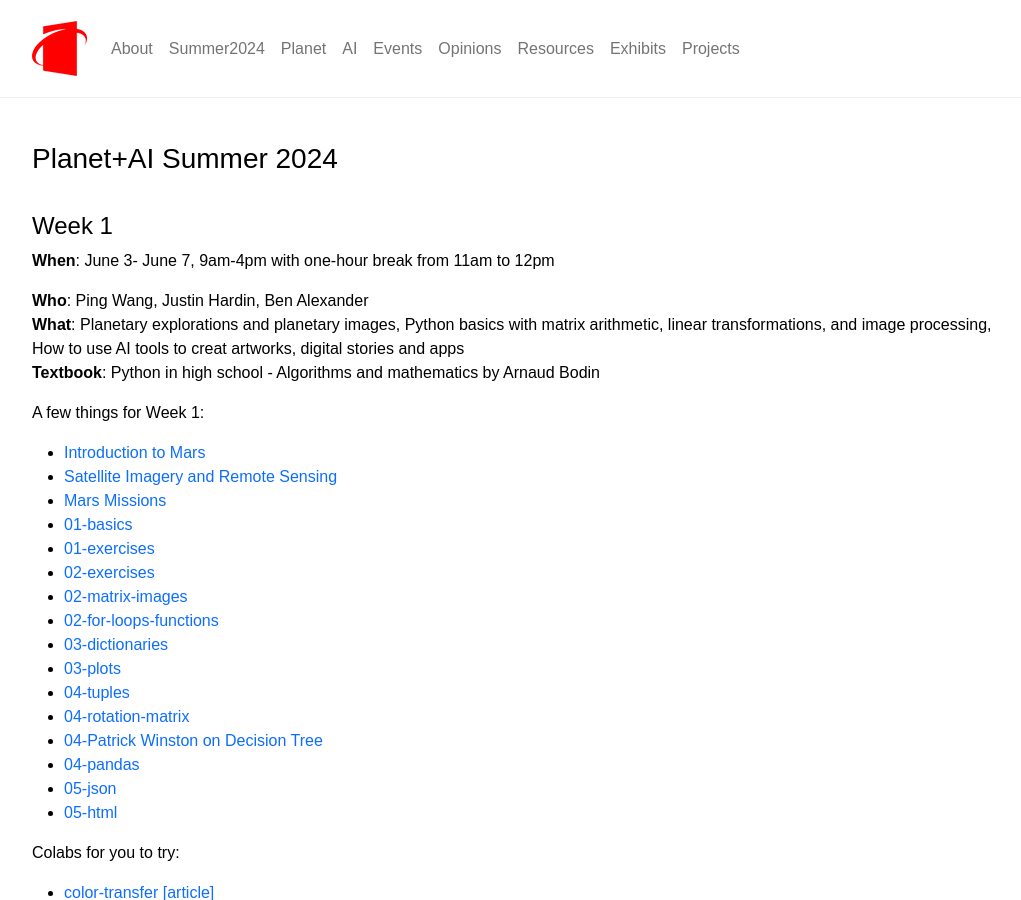
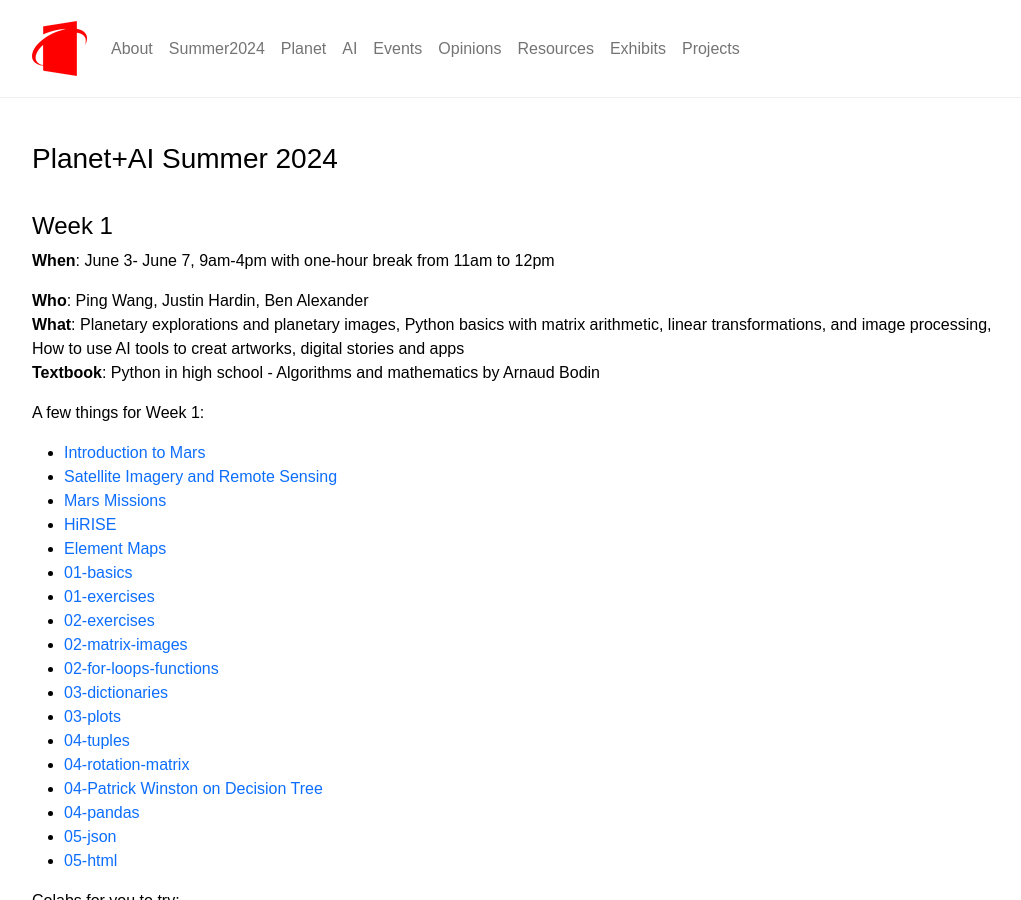
Before and after one commit to planet-ai-2023/planet-ai-2023.github.io, a Jekyll site: the page built from _posts/2024-6-01-summer-2024.md, in a window 1280 px wide and 900 px high. Shown: the whole window, without its empty margins (120-1141 px from the left). Built offline with Jekyll 4.4.1, drawn with Linux system fonts in a browser that asks for light colours.

Commit message:
Add files via upload

```diff
--- a/_posts/2024-6-01-summer-2024.md
+++ b/_posts/2024-6-01-summer-2024.md
@@ -19,6 +19,8 @@ A few things for Week 1:
 - [Introduction to Mars](https://docs.google.com/presentation/d/16N0taMZJaeUL_abBs8yafYxmXuTPiCcR/edit?usp=sharing&ouid=113200546422009820244&rtpof=true&sd=true){:target="_blank"}
 - [Satellite Imagery and Remote Sensing](https://docs.google.com/presentation/d/1v8KD4lJMJ2SAg3KCXOlmO_AZm8JFvnzr/edit?usp=sharing&ouid=113200546422009820244&rtpof=true&sd=true){:target="_blank"}
 - [Mars Missions](https://docs.google.com/presentation/d/1uVP53b18kz0o5qgnamVnsCAuvId66VO1/edit?usp=sharing&ouid=113200546422009820244&rtpof=true&sd=true){:target="_blank"}
+- [HiRISE](https://docs.google.com/presentation/d/1fThWJOfRXVR9lWQurXBQHhwT24mxWCfo/edit?usp=sharing&ouid=113200546422009820244&rtpof=true&sd=true){:target="_blank"}
+- [Element Maps](https://docs.google.com/presentation/d/1Ayj-RTJkuq_cMFqoxL6PRN2rxhvxu6x5/edit?usp=sharing&ouid=113200546422009820244&rtpof=true&sd=true){:target="_blank"}
 - [01-basics](https://gist.github.com/planet-ai-2023/9bf5bb954fc2b7bd81cff2568ae25fcd){:target="_blank"}
 - [01-exercises](https://docs.google.com/document/d/1l-cFjiHUmPhF_p28RDp60_vjjDyfbW5FnJ_qiMNmzzw/edit?usp=sharing){:target="_blank"}
 - [02-exercises](https://drive.google.com/file/d/1Z52po3iWAU3jQh-vscchYn6_GsqiiMrT/view?usp=sharing){:target="_blank"}
```
